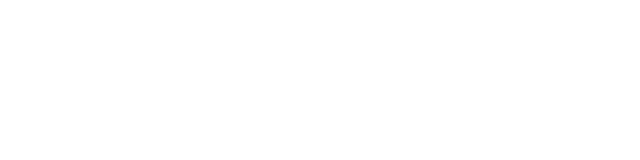
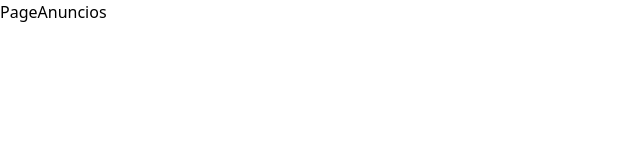
Before and after one commit to AdrianL824/Sis_AgendamiendoDeAulas, a React (Vite) app: page /anuncios in a window 1280 px wide. Before the commit this address had no page. Shown: the top 160 px of the page, without its empty margins (0-640 px from the left). Built offline with nearby package versions, Linux system fonts and the light colour scheme.

Commit message:
add pageanuncios

```diff
--- /dev/null
+++ b/src/pages/Client/Home/PageAnuncios.jsx
@@ -0,0 +1,7 @@
+import React from "react";
+
+const PageAnuncios = () => {
+  return <div>PageAnuncios</div>;
+};
+
+export default PageAnuncios;
--- a/src/routes/AppRouter.jsx
+++ b/src/routes/AppRouter.jsx
@@ -15,6 +15,7 @@ import Page_Ambiente from "../pages/Admin/Ambiente/Page";
 import Page_Reserva from "../pages/Admin/Reserva/Page";
 import Page_Periodo from "../pages/Admin/Periodo/Page";
 import Select_Aulas from "../hooks/Components/Select_Aulas";
+import PageAnuncios from "../pages/Client/Home/PageAnuncios";
 
 export const AppRouter = () => {
   const authToken = Cookies.get("token");
@@ -22,6 +23,7 @@ export const AppRouter = () => {
     <Router>
       <Routes>
         <Route path="/" element={<HomeClient />} />
+        <Route path="/anuncios" element={<PageAnuncios />} />
         <Route
           path="/login"
           element={authToken ? <Navigate to="/admin" /> : <Login />}
```
